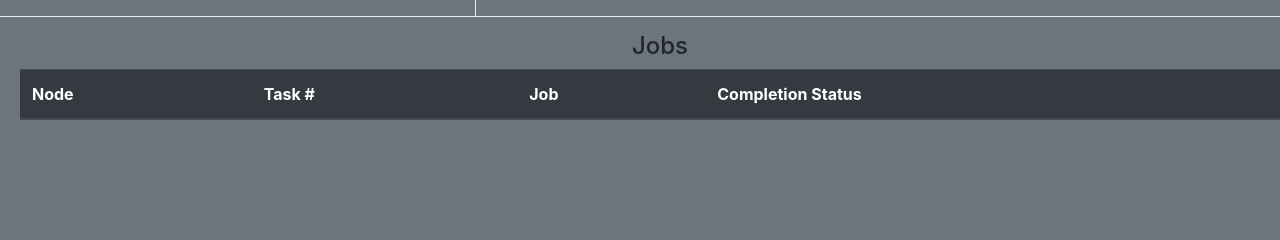
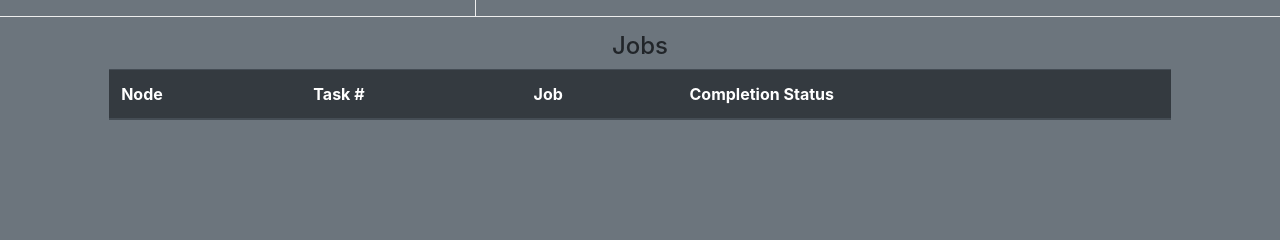
Before and after one commit to mojo0243/OsoConMigoV2, a Flask app: page / in a window 1280 px wide. Shown: the part 254-494 px from the top of the page. Run offline with Flask 2, Linux system fonts and the light colour scheme; the visitor is signed in with stand-in values (Sample User, id 1); data comes from the database, SQL or seed files in the repository; data that the repository does not hold is empty; some libraries are stand-ins or nearby versions.

Commit message:
Fixed wording

```diff
--- a/monitor/index/templates/main.html
+++ b/monitor/index/templates/main.html
@@ -53,8 +53,8 @@
 			</table>
 		</div>
 	</div>
-	<div class="row">
-		<div class="col-sm-12 rmar lmar">
+	<div class="row justify-content-center">
+		<div class="col-sm-10 rmar lmar">
 			<h4>Jobs</h4>
 			<table class="table table-striped table-hover table-dark">
 				<thead>
```
